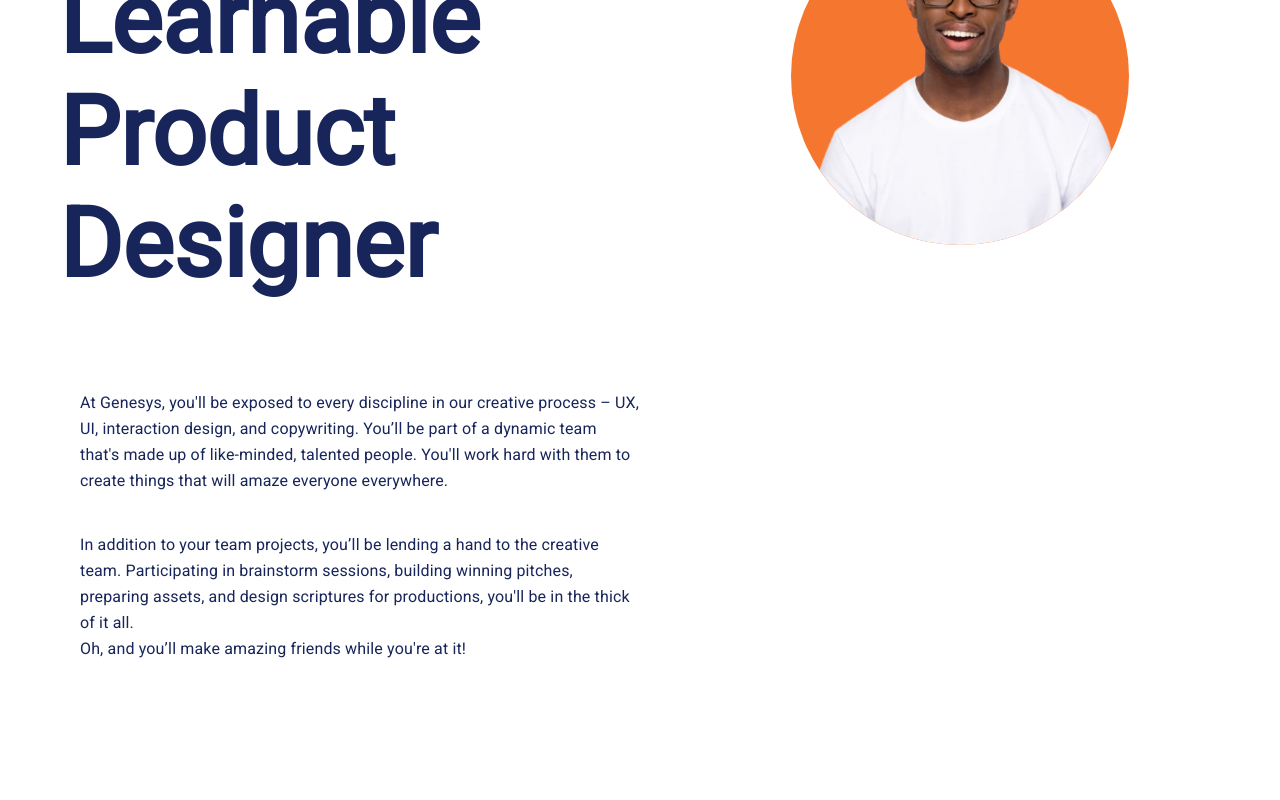
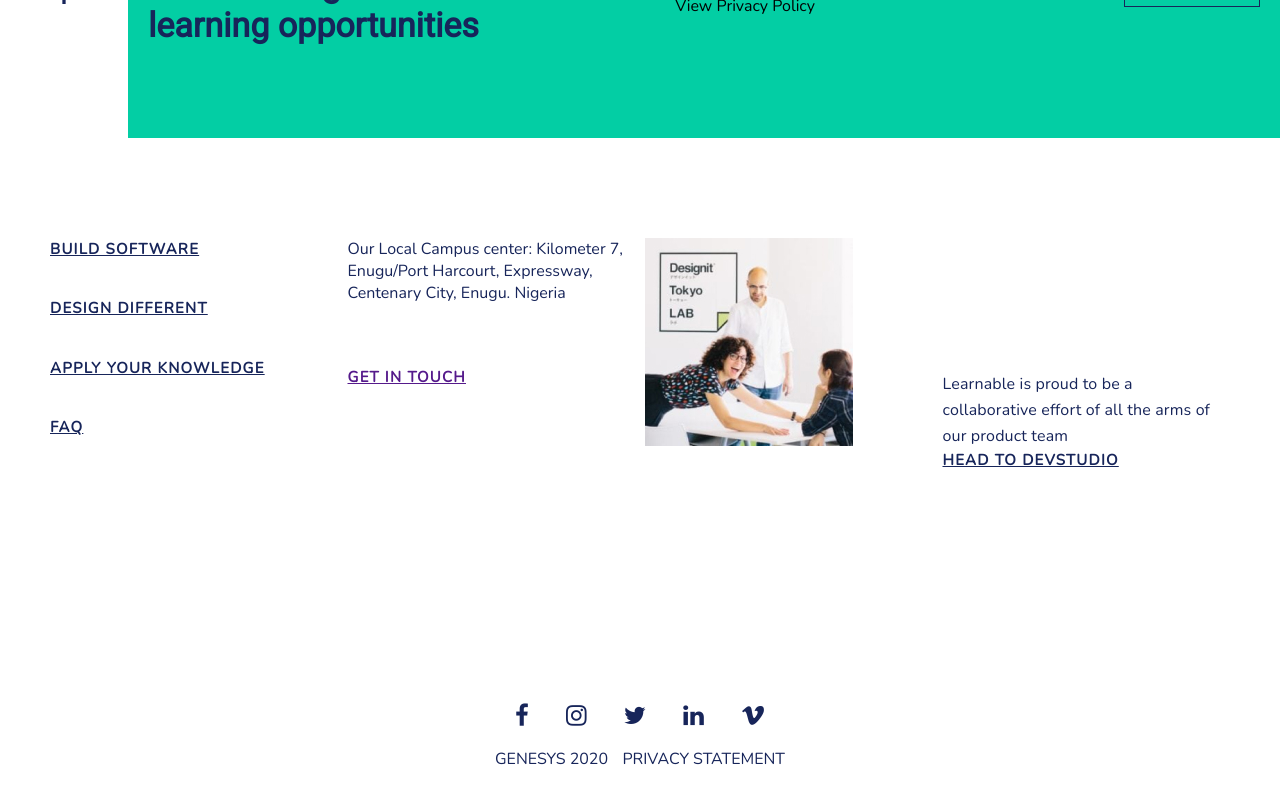
Before and after one commit to Kingscliq/learnable20show, a React (Create React App) app: page / in a window 1280 px wide. Shown: the part 360-1160 px from the top of the page. Built offline with nearby package versions, Linux system fonts and the light colour scheme.

Commit message:
completeion of the footer section

```diff
--- a/src/App.js
+++ b/src/App.js
@@ -8,6 +8,7 @@
 import SoftDev from './components/learnableSoftDev/SoftDev'
 import ProductDes from './components/learnableProdDes/ProductDes'
 import Footer from './components/Footer/Footer'
+import SecondFooter from './components/Footer/SecondFooter'
 
 
 function App() {
@@ -17,11 +18,12 @@
       <Todos /> */}
       <NavBar/>
       <SecondaryNav/>
-      <ProductDes/>
+      <SecondFooter/>
+      {/* <ProductDes/> */}
       {/* <Learnable/> */}
       {/* <SoftDev/> */}
       {/* <LandingPage/> */}
-      {/* <Footer/> */}
+      <Footer/>
     </>
   );
 }
--- a/src/components/Footer/Footer.jsx
+++ b/src/components/Footer/Footer.jsx
@@ -6,38 +6,45 @@
         <>
 
             <section>
-                <div className="main-footer">
+                <div className="main-footer font-secondary text-primary">
                     <div className="footer-links">
-                        <ul>
-                            <li><a href="">Build Software</a></li>
-                            <li><a href="">Design Different</a></li>
-                            <li><a href="">Apply Your Knowledge</a></li>
-                            <li><a href="">FAQ</a></li>
+                        <ul style={{display: 'flex', flexDirection: 'column', justifyContent: 'space-between', height:'200px'}}>
+                            <li><p><a href="" className="btn-link text-primary">Build Software</a></p></li>
+                            <li><p><a href=""  className="btn-link text-primary">Design Different</a></p></li>
+                            <li><p><a href=""  className="btn-link text-primary">Apply Your Knowledge</a></p></li>
+                            <li><p><a href=""  className="btn-link text-primary">FAQ</a></p></li>
                         </ul>
 
                     </div>
 
-                    <div className="footer-address">
-                        <div>Our Local Campus center: Kilometer 7, Enugu/Port Harcourt,
+                    <div className="footer-address" style={{display: 'flex', flexDirection: 'column', justifyContent: 'space-between', height:'150px'}}>
+                        <div>
+                            Our Local Campus center: Kilometer 7, Enugu/Port Harcourt,
                             Expressway, Centenary City, Enugu. Nigeria
                         </div>
+                        <div><a href="" className="btn-link">Get in touch</a></div>
                     </div>
                     <div className="">
                         <img src="../images/image 32.jpg" alt="genesys"/>
                     </div>
-                    <div className="footer-slogan">
-                    Learnable is proud to be a collaborative effort of all the arms of our product team
+                    <div className="footer-slogan" style={{alignSelf: 'center'}}>
+                        <p className="p">Learnable is proud to be a collaborative effort of all the arms of our product team
+                            </p>
+                            <div><a href="" className="btn-link text-primary">Head to Devstudio</a></div>
                     </div>
                 </div>
                 <footer>
                     <div className="social-icons">
-                            <i className="">facebook</i>
-                            <i className="">instagram</i>
-                            <i className="">twitter</i>
-                            <i className="">linkedin</i>
-                            <i className="">vimeo</i>
+                            <div><i className="fa fa-facebook"></i></div>
+                            <div><i className="fa fa-instagram"></i></div>
+                            <div><i className="fa fa-twitter"></i></div>
+                            <div><i className="fa fa-linkedin"></i></div>
+                            <div><i className="fa fa-vimeo"></i></div>
                     </div>
-                    <div className="endDiv">Genesys 2020</div><div className="endDiv">Privacy Statement</div>
+                    <div className="copyrights">
+                        <div className="endDiv">Genesys 2020</div><div className="endDiv">Privacy Statement</div>
+                    </div>
+
                 </footer>
             </section>
         </>
--- a/src/components/Footer/SecondFooter.jsx
+++ b/src/components/Footer/SecondFooter.jsx
@@ -0,0 +1,33 @@
+import React from 'react'
+
+function SecondFooter() {
+    return (
+        <>
+           <section>
+                <div className="hero-section" style={{height: '306px', padding: '0px'}}>
+                    <div>
+                        <img src="../images/skipTop.svg"/>
+                    </div>
+                    <div className="section-column-4 bg-tertiary" style={{height: '100%', padding: '20px'}}>
+                            <div>
+                                <h3 className="heading1 text-primary ">Stay up to date on what we are doing and new learning opportunities</h3>
+                            </div>
+                            <div className="section-flex-space-between">
+                                <div><p className="font-secondary">Your Email</p></div>
+                                <div> <img src="../images/Line 1.svg"/></div>
+                                <div><p className="font-secondary ">View Privacy Policy</p></div>
+                            </div>
+
+                            <div>
+                                <a href="" className="btn-link text-primary btn-bordered">Subscribe</a>
+                            </div>
+
+                    </div>
+
+            </div>
+            </section>
+        </>
+    )
+}
+
+export default SecondFooter
--- a/src/components/Landingpage/LandingPage.jsx
+++ b/src/components/Landingpage/LandingPage.jsx
@@ -126,29 +126,7 @@
 
 
             </section>
-            <section>
-                <div className="hero-section" style={{height: '306px', padding: '0px'}}>
-                    <div>
-                        <img src="../images/skipTop.svg"/>
-                    </div>
-                    <div className="section-column-4 bg-tertiary" style={{height: '100%', padding: '20px'}}>
-                            <div>
-                                <h3 className="heading1 text-primary ">Stay up to date on what we are doing and new learning opportunities</h3>
-                            </div>
-                            <div className="section-flex-space-between">
-                                <div><p className="font-secondary">Your Email</p></div>
-                                <div> <img src="../images/Line 1.svg"/></div>
-                                <div><p className="font-secondary ">View Privacy Policy</p></div>
-                            </div>
 
-                            <div>
-                                <a href="" className="btn-link text-primary btn-bordered">Subscribe</a>
-                            </div>
-
-                    </div>
-
-            </div>
-            </section>
 
 
         </div>
--- a/src/index.css
+++ b/src/index.css
@@ -446,9 +446,14 @@
 }
 .main-footer{
   display: grid;
-  grid-template-columns: repeat(auto-fit, minmax(20rem, 1fr));
+  grid-template-columns: repeat(auto-fit, minmax(200px, 1fr));
+  height: 565px;
+  padding: 100px 50px;
+  grid-column-gap: 10px;
 }
-
+ul{
+  list-style-type: none;
+}
 .nav ul{
   list-style-type: none;
 }
@@ -536,3 +541,31 @@
   border-bottom: 1px solid #ccc;
   padding: 20px
 }
+footer{
+  display: flex;
+  justify-content: center;;
+  align-items: center;
+  flex-direction: column;
+}
+footer > .copyrights{
+  display: flex;
+  justify-content: space-between;
+  width: 330px;
+  padding: 20px
+
+}
+footer .social-icons{
+  display: flex;
+  justify-content: space-between;
+  width: 250px
+}
+footer .social-icons .fa{
+  font-size: 1.5rem;
+  color: var(--primary-color)
+}
+.copyrights .endDiv{
+  font-family: var(--secondary-font);
+  color: var(--primary-color);
+  text-transform: uppercase;
+
+}
```
